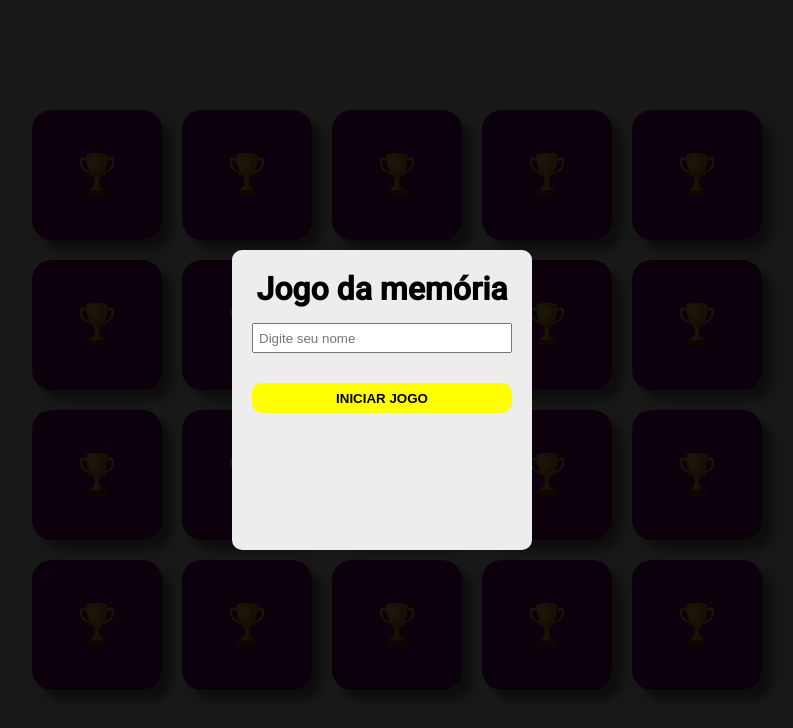
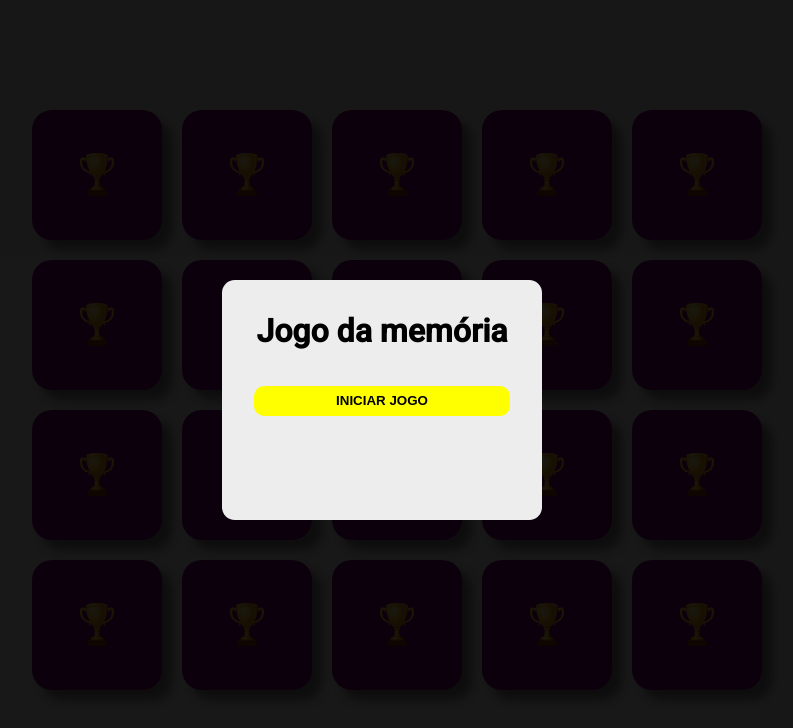
Before and after one commit to romulomax47/Jogo-da-Memoria, a plain HTML site: page index.html in a window 1280 px wide. Shown: the whole page, without its empty margins (258-1051 px from the left). Drawn offline with Linux system fonts and the light colour scheme.

Commit message:
updarte: style

```diff
--- a/index.html
+++ b/index.html
@@ -17,16 +17,13 @@
 
     <div id="interaçaoInicial">
 
-        <div id = "box">
+        <div id="box">
 
             <h1>Jogo da memória</h1>
 
-            <form >
 
-                <input type="text" id ='name'name = 'nome' placeholder="Digite seu nome">
-                <button id="iniciarGame" >INICIAR JOGO</button>
+            <button id="iniciarGame">INICIAR JOGO</button>
 
-            </form>
 
         </div>
     </div>
--- a/script/game.js
+++ b/script/game.js
@@ -147,8 +147,14 @@ const game = {
 
 
 
+    },
+
+    minutos: 0,
+
+    time: () =>{
+        this.mitunos++
+        console.log(this.minutos)
     }
 
 
-
 }
--- a/script/script.js
+++ b/script/script.js
@@ -14,6 +14,7 @@ const teste = document.querySelector('#interaçaoInicial');
 
 const btnIniciar = document.querySelector('#iniciarGame');
 
+let minuto = 0
 
 
 
@@ -27,6 +28,8 @@ window.onload = async() => {
     form.addEventListener('submit', (e) => {
         e.preventDefault();
     })
+
+
 
 
 
@@ -51,9 +54,8 @@ function setTime(){
     const teste = document.querySelector('#interaçaoInicial');
     teste.style.display = 'none';
 
-    time = setTimeout(() => {
+    time = settimeout(game.time, 1000)
 
-    }, 1000);
 
 }
 
--- a/style/style.css
+++ b/style/style.css
@@ -32,13 +32,13 @@ body{
 }
 
 #interaçaoInicial div{
-    width: 300px;
-    height: 300px;
+    width: 20rem;
+    height: 15rem;
 
     background-color: #ededed;
 
 
-    padding: 20px;
+    padding: 2rem;
 
     display: flex;
     flex-direction: column;
@@ -48,28 +48,15 @@ body{
 
     text-align: center;
 
-    border-radius: 10px;
+    border-radius: .8rem;
 
 
 
 }
 
 #interaçaoInicial div h1{
-    margin-bottom: 15px;
+    margin-bottom: 1.3rem;
 }
-
-#interaçaoInicial div input{
-    margin-bottom: 15px;
-    width: 100%;
-    height: 30px;
-
-    padding: 0 5px;
-}
-#interaçaoInicial div input:focus{
-    outline: 0;
-
-}
-
 
 #interaçaoInicial div button{
     margin-top: 15px;
```
